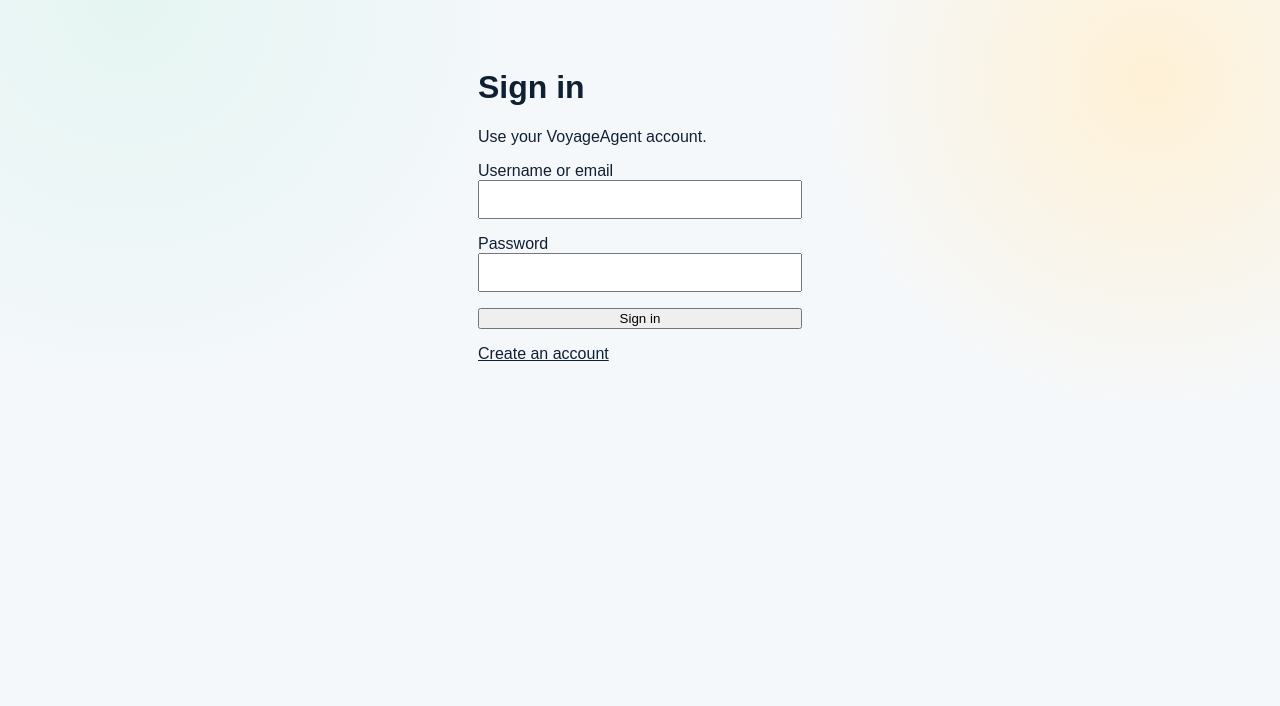
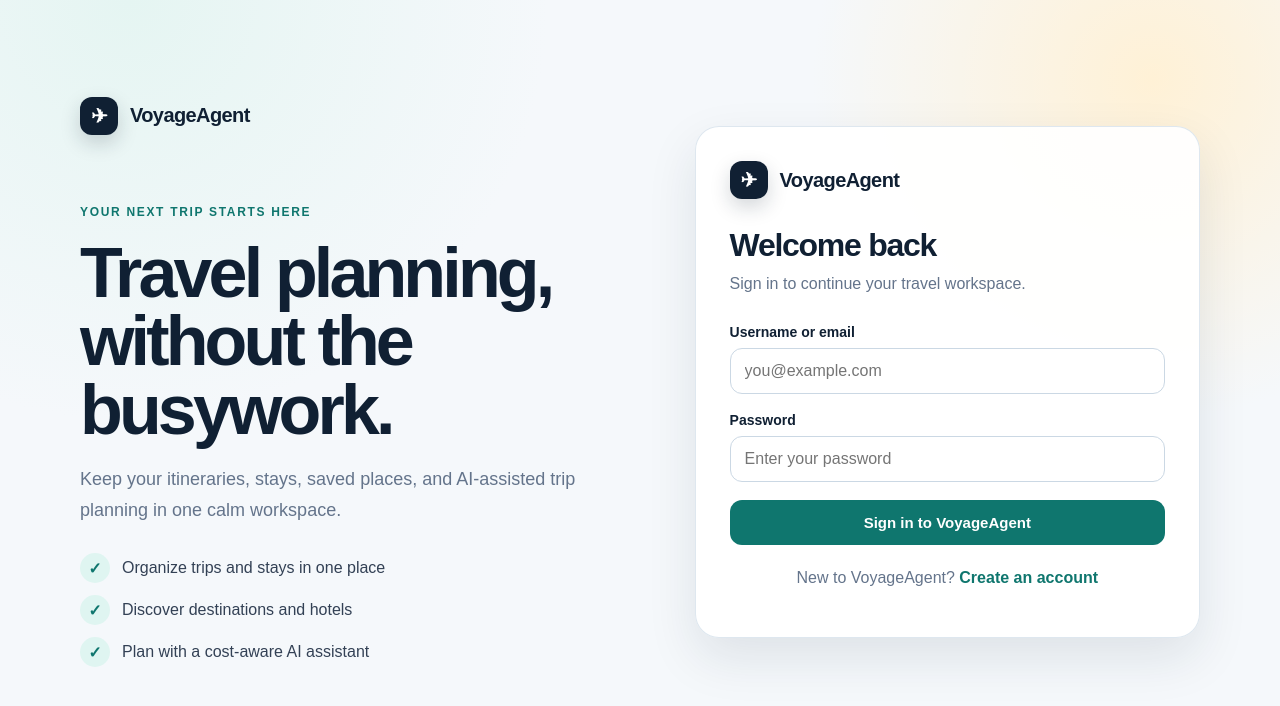
Before and after one commit to mhsefidgar/VoyageAgent, a Next.js app: page /login in a window 1280 px wide. Shown: the top 706 px of the page. Built offline with nearby package versions, Linux system fonts and the light colour scheme.

Commit message:
Redesign login page

```diff
--- a/src/app/login/page.tsx
+++ b/src/app/login/page.tsx
@@ -2,33 +2,31 @@
 
 export default function LoginPage() {
   return (
-    <main style={{ maxWidth: 420, margin: '0 auto', padding: 48 }}>
-      <h1>Sign in</h1>
-      <p>Use your VoyageAgent account.</p>
-      <form action="/api/auth/login" method="post" style={{ display: 'grid', gap: 16 }}>
-        <label>
-          Username or email
-          <input
-            name="email"
-            type="text"
-            required
-            autoComplete="username"
-            style={{ display: 'block', width: '100%', padding: 10 }}
-          />
-        </label>
-        <label>
-          Password
-          <input
-            name="password"
-            type="password"
-            required
-            autoComplete="current-password"
-            style={{ display: 'block', width: '100%', padding: 10 }}
-          />
-        </label>
-        <button type="submit">Sign in</button>
-      </form>
-      <p><Link href="/register">Create an account</Link></p>
+    <main className="page-shell">
+      <div className="container auth-grid">
+        <section className="hero">
+          <div className="brand"><span className="brand-mark">✈</span> VoyageAgent</div>
+          <div className="eyebrow" style={{ marginTop: 70 }}>Your next trip starts here</div>
+          <h1>Travel planning, without the busywork.</h1>
+          <p>Keep your itineraries, stays, saved places, and AI-assisted trip planning in one calm workspace.</p>
+          <div className="hero-points">
+            <div className="hero-point"><span>✓</span><span>Organize trips and stays in one place</span></div>
+            <div className="hero-point"><span>✓</span><span>Discover destinations and hotels</span></div>
+            <div className="hero-point"><span>✓</span><span>Plan with a cost-aware AI assistant</span></div>
+          </div>
+        </section>
+        <section className="card auth-card">
+          <div className="brand"><span className="brand-mark">✈</span> VoyageAgent</div>
+          <h1 style={{ marginTop: 28 }}>Welcome back</h1>
+          <p className="sub">Sign in to continue your travel workspace.</p>
+          <form action="/api/auth/login" method="post" className="form">
+            <div className="field"><label htmlFor="email">Username or email</label><input id="email" name="email" type="text" required autoComplete="username" placeholder="you@example.com" /></div>
+            <div className="field"><label htmlFor="password">Password</label><input id="password" name="password" type="password" required autoComplete="current-password" placeholder="Enter your password" /></div>
+            <button className="button" type="submit">Sign in to VoyageAgent</button>
+          </form>
+          <p className="muted" style={{ marginTop: 24, textAlign: 'center' }}>New to VoyageAgent? <Link className="text-link" href="/register">Create an account</Link></p>
+        </section>
+      </div>
     </main>
   );
 }
```
